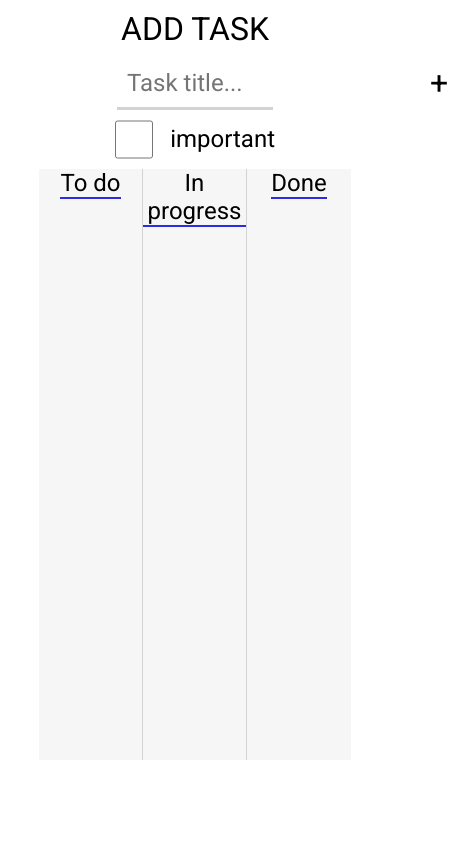
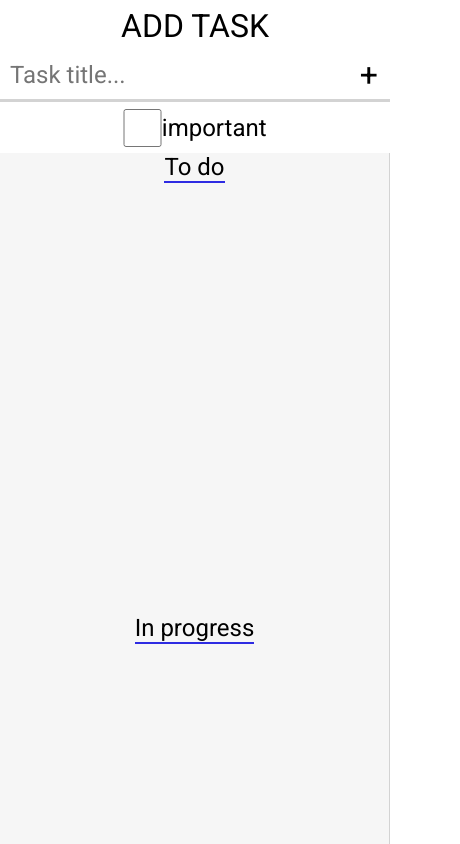
Before and after one commit to Adask023/kanban, a React (Create React App) app: page / in a window 390 px wide. Shown: the top 844 px of the page, 460 px wide, since content can reach past the window. Built offline with nearby package versions, Linux system fonts and the light colour scheme.

Commit message:
add smartphone optimalization

```diff
--- a/src/styles/App.css
+++ b/src/styles/App.css
@@ -31,7 +31,7 @@
 .form-container {
   flex-basis: 20%;
   width: 100%;
-  height: 100%;
+  /* height: 100%; */
   justify-self: center;
   /* margin-top: 2%; */
   /* margin: auto auto; */
@@ -49,7 +49,7 @@
   flex-direction: column;
   justify-content: center;
   align-items: center;
-  flex-grow: 1;
+  /* flex-grow: 1; */
 }
 
 .logo-wrapper {
@@ -80,7 +80,7 @@
 .checkbox-wrapper {
   /* padding-top: 1em; */
   flex-basis: 40%;
-  width: 10rem;
+  /* width: 10rem; */
   font-size: 1.5rem;
   /* margin-top: 1rem; */
   /* align-self: center; */
@@ -95,7 +95,7 @@
   /* margin-top: 1em; */
   font-size: 1.5rem;
   padding: 10px 10px;
-  /* width: 80%; */
+  width: 90%;
   flex-basis: 90%;
   border: none;
   /* height: 50%; */
@@ -129,7 +129,7 @@
 
 .add-task-btn:hover {
   /* box-shadow: 0px 0px 4px 1px var(--secondColor); */
-  font-size: 2.5em;
+  font-size: 2.5rem;
 }
 
 
@@ -174,7 +174,7 @@
 .list-item .task-area {
   max-width: 100%;
   max-height: 95%;
-  overflow-y: auto;
+  overflow-y: scroll;
 }
 
 
@@ -199,14 +199,14 @@ li {
   display: flex;
   align-items: center;
   justify-content: center;
-  width: 100%;
+  width: 95%;
   border-left: 2px solid var(--secondColor);
 
 }
 
 .task-text {
-  flex-basis: 80%;
-  max-width: 80%;
+  flex-basis: 75%;
+  max-width: 75%;
   flex-grow: 1;
   align-self: left;
   text-align: left;
@@ -261,7 +261,8 @@ footer {
 }
 
 ::-webkit-scrollbar-track {
-  background-color: var(--lightGrey);;
+  background-color: var(--lightGrey);
+  ;
   border-radius: 50px;
 }
 
@@ -270,3 +271,49 @@ footer {
   border-radius: 50px;
 
 }
+
+
+/* media queries -------------------- */
+@media all and (max-width: 1000px) {
+  .lists-container {
+    width: 100vw;
+  }
+
+  .list-item {
+    font-size: 0.4rem;
+  }
+
+  .input-wrapper {
+    width: 60%;
+  }
+}
+
+@media all and (max-width: 600px) {
+  .App {
+    height: 200vh;
+  }
+
+  .form-container {
+    flex-basis: 10%;
+  }
+
+  .lists-container {
+    flex-basis: 90%;
+    /* flex-direction: row; */
+    flex-wrap: wrap;
+    /* flex-basis: 85%; */
+  }
+
+  .list-item {
+    /* width: 100%; */
+    flex-basis: 100%;
+    max-width: 100vw;
+    max-height: 33.33%;
+  }
+
+  .input-wrapper {
+    width: 100%;
+  }
+
+
+}
```
Also changed, not shown: src/components/Form.js (line endings or trailing spaces).
